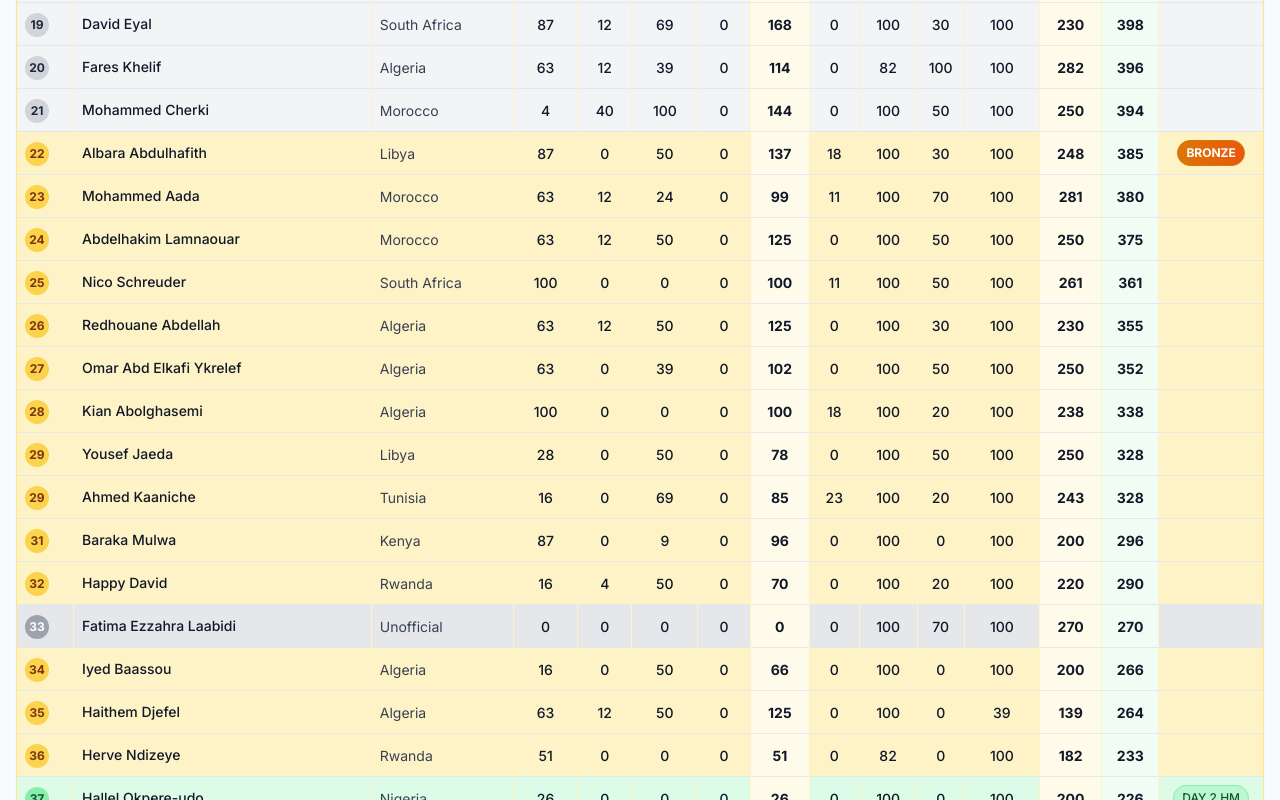
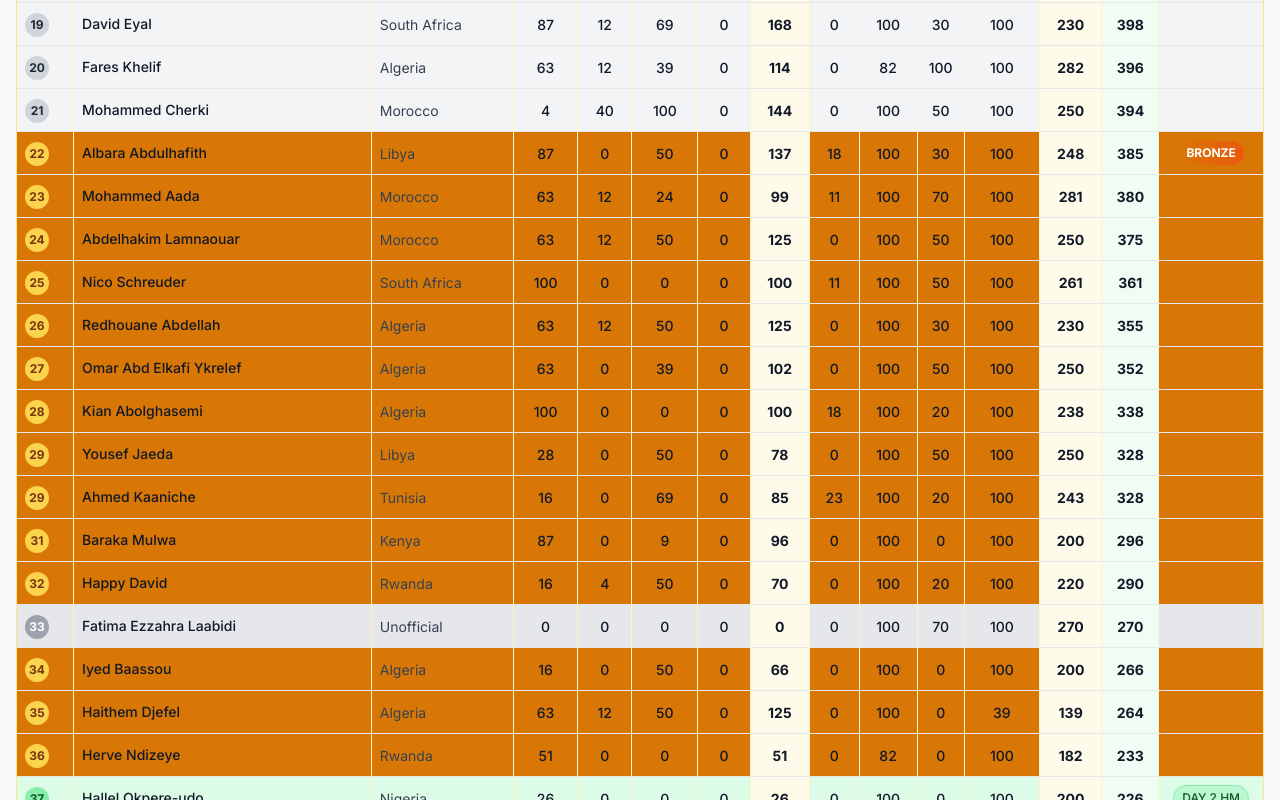
Before and after one commit to panafricanio/paio_new, a Next.js app in the folder ResultsService/: page / in a window 1280 px wide. Shown: the part 1380-2180 px from the top of the page. Built offline with nearby package versions, Linux system fonts and the light colour scheme.

Commit message:
fx: improve bronze color

```diff
--- a/ResultsService/src/app/page.tsx
+++ b/ResultsService/src/app/page.tsx
@@ -59,7 +59,7 @@ export default function ResultsPage() {
       return 'bg-gray-100'; // Silver highlighting for ranks 10-21
     }
     if (contestant.rank >= 22 && contestant.rank <= 36) {
-      return 'bg-amber-100'; // Bronze highlighting for ranks 22-36
+      return 'bg-amber-600'; // Bronze highlighting for ranks 22-36
     }
     if (contestant.rank >= 37 && contestant.rank <= 41) {
       return 'bg-green-100'; // Green highlighting for Day 2 HM range (37-41)
```
